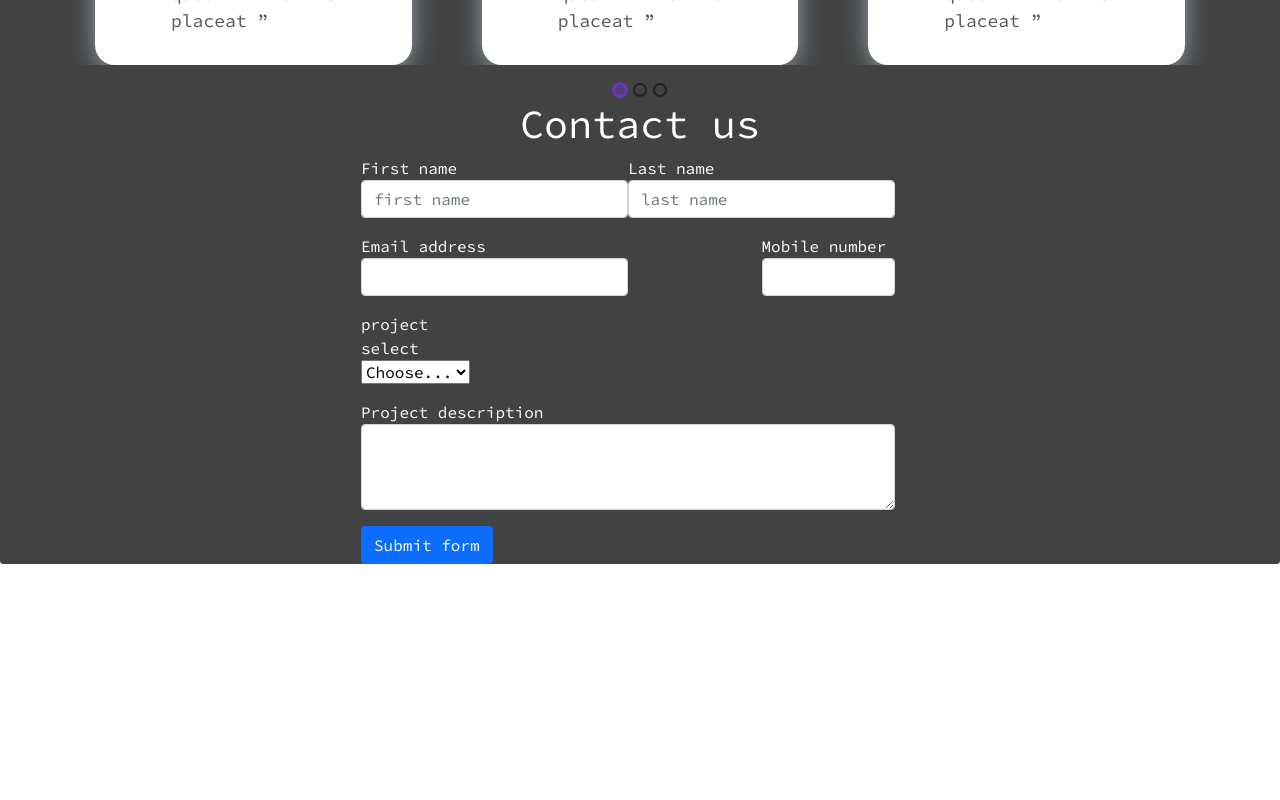
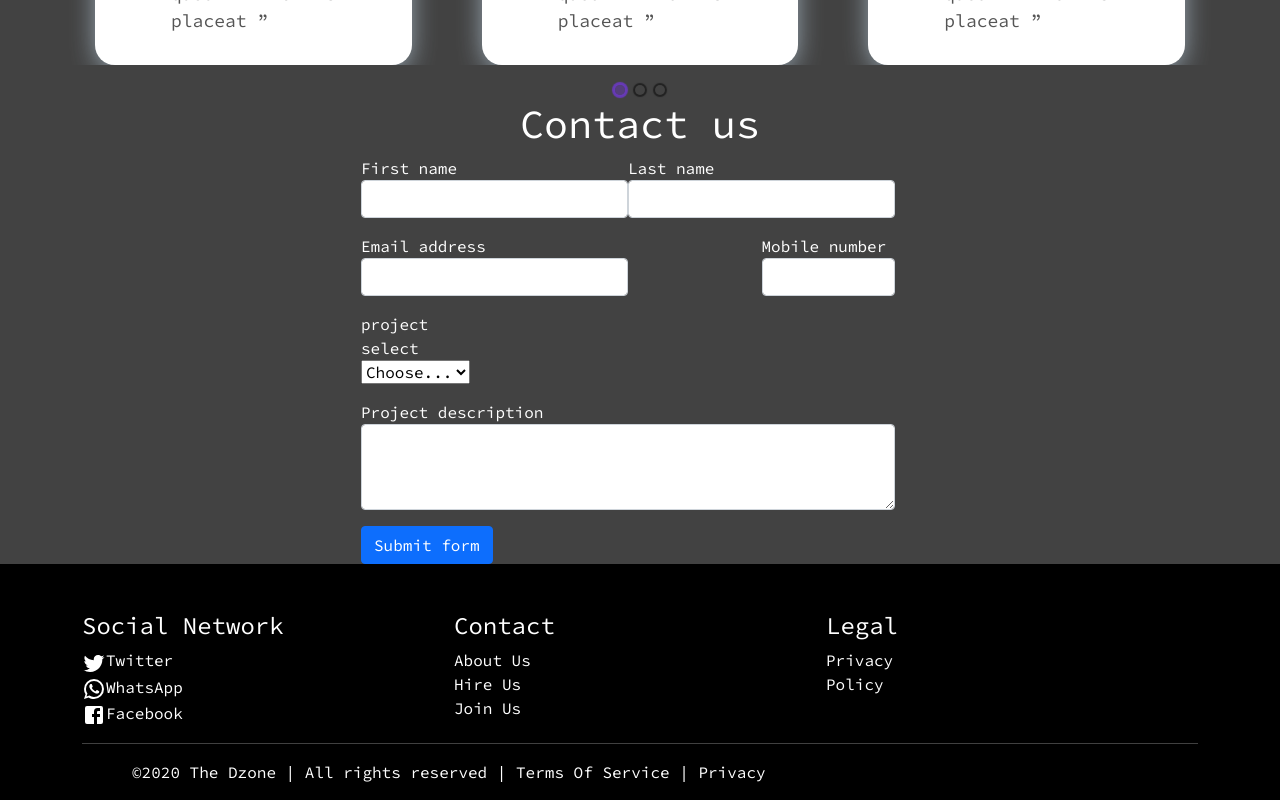
Before and after one commit to rajiv12196/reactlivewebsite, a React (Create React App) app: page /service in a window 1280 px wide. Shown: the part 1575-2375 px from the top of the page. Before the commit the page ends 2139 px from the top, so only its background shows below. Built offline with nearby package versions, Linux system fonts and the light colour scheme.

Commit message:
first committed

```diff
--- a/package.json
+++ b/package.json
@@ -14,7 +14,9 @@
     "jquery": "^3.5.1",
     "mdbreact": "^4.27.0",
     "owl.carousel": "^2.3.4",
+    "prop-types": "^15.7.2",
     "react": "^16.13.1",
+    "react-bootstrap": "^1.3.0",
     "react-dom": "^16.13.1",
     "react-elastic-carousel": "^0.7.5",
     "react-multi-carousel": "^2.5.5",
@@ -24,6 +26,7 @@
     "react-scripts": "3.4.1",
     "react-scroll": "^1.8.1",
     "react-slick": "^0.27.10",
+    "react-swipeable-views": "^0.13.9",
     "slick-carousel": "^1.8.1",
     "styled-components": "^5.2.0"
   },
--- a/public/index.html
+++ b/public/index.html
@@ -15,7 +15,7 @@
     <link rel="manifest" href="%PUBLIC_URL%/manifest.json" />
     <link href="https://fonts.googleapis.com/css2?family=Source+Code+Pro&display=swap" rel="stylesheet">
 
-
+    <script src="https://ajax.googleapis.com/ajax/libs/jquery/3.5.1/jquery.min.js"></script>
 
 
     <title>React App</title>
@@ -25,7 +25,10 @@
     <div id="root"></div>
 
 
-
+    <!-- Fonts to support Material Design -->
+  <link rel="stylesheet" href="https://fonts.googleapis.com/css?family=Roboto:300,400,500,700&display=swap" />
+  <!-- Icons to support Material Design -->
+  <link rel="stylesheet" href="https://fonts.googleapis.com/icon?family=Material+Icons" />
 
 
 
--- a/src/About.jsx
+++ b/src/About.jsx
@@ -1,14 +1,107 @@
-import React  from 'react';
-import web from "../src/Images/logo.jpg"
-import { NavLink } from 'react-router-dom';
-import Common from "./Common";
-const About = () =>{
-
-    return(
-    <>
-     <Common name="welcome to the about page" imgsrc={web} visit="/contact" btname="contact now"/>
+import React from 'react';
+import PropTypes from 'prop-types';
+import SwipeableViews from 'react-swipeable-views';
+import { makeStyles, useTheme } from '@material-ui/core/styles';
+import AppBar from '@material-ui/core/AppBar';
+import Tabs from '@material-ui/core/Tabs';
+import Tab from '@material-ui/core/Tab';
+import Typography from '@material-ui/core/Typography';
+import Box from '@material-ui/core/Box';
+import web1 from "../src/Images/Tdz.png";
 
 
-    </>);
+function TabPanel(props) {
+  const { children, value, index, ...other } = props;
+
+  return (
+    <div
+      role="tabpanel"
+      hidden={value !== index}
+      id={`full-width-tabpanel-${index}`}
+      aria-labelledby={`full-width-tab-${index}`}
+      {...other}
+    >
+      {value === index && (
+        <Box p={3}>
+          <Typography>{children}</Typography>
+        </Box>
+      )}
+    </div>
+  );
+}
+
+TabPanel.propTypes = {
+  children: PropTypes.node,
+  index: PropTypes.any.isRequired,
+  value: PropTypes.any.isRequired,
 };
-export default About;
+
+function a11yProps(index) {
+  return {
+    id: `full-width-tab-${index}`,
+    'aria-controls': `full-width-tabpanel-${index}`,
+  };
+}
+
+const useStyles = makeStyles((theme) => ({
+  root: {
+    backgroundColor: theme.palette.background.paper,
+    width: 500,
+  },
+}));
+
+export default function FullWidthTabs() {
+  const classes = useStyles();
+  const theme = useTheme();
+  const [value, setValue] = React.useState(0);
+
+  const handleChange = (event, newValue) => {
+    setValue(newValue);
+  };
+
+  const handleChangeIndex = (index) => {
+    setValue(index);
+  };
+
+  return (
+
+    <div className={classes.root} className="tab1" >
+      <AppBar position="static" color="default">
+        <Tabs
+          value={value}
+          onChange={handleChange}
+          indicatorColor="primary"
+          textColor="primary"
+          variant="fullWidth"
+          aria-label="full width tabs example"
+        >
+          <Tab label="Design" {...a11yProps(0)} />
+          <Tab label="Development" {...a11yProps(1)} />
+          <Tab label="Hosting" {...a11yProps(2)} />
+        </Tabs>
+      </AppBar>
+      <SwipeableViews
+        axis={theme.direction === 'rtl' ? 'x-reverse' : 'x'}
+        index={value}
+        onChangeIndex={handleChangeIndex}
+      >
+        <TabPanel value={value} index={0} dir={theme.direction}>
+         <div className="Container">
+         <img src={web1} alt="..." className="img-thumbnail rounded float-left w-25 h-25"/>
+         <h2> UI /UX Design</h2>
+         <br></br><hr></hr>
+         <br></br>
+
+         <h2> Price:         to  </h2>
+         </div>
+        </TabPanel>
+        <TabPanel value={value} index={1} dir={theme.direction}>
+          Item Two
+        </TabPanel>
+        <TabPanel value={value} index={2} dir={theme.direction}>
+          Item Three
+        </TabPanel>
+      </SwipeableViews>
+    </div>
+  );
+}
--- a/src/App.jsx
+++ b/src/App.jsx
@@ -1,11 +1,10 @@
 import React from 'react';
 import Home from "./Home";
 import { Switch ,Route, Redirect, NavLink } from "react-router-dom";
-//import Contact from "./Contact";
+
 import Service from "./Service";
 import About from "./About";
 //import Navbar from "./Navbar";
-
 
 
 
@@ -17,7 +16,7 @@ const App = () =>{
 
     <Switch>
 
-    <Route exact path="/" component={Home} />
+    <Route exact path="/home" component={Home} />
     <Route exact path="/about" component={About} />
     <Route exact path="/service" component={Service} />
 
--- a/src/Common.jsx
+++ b/src/Common.jsx
@@ -1,5 +1,5 @@
 import React  from 'react';
-import web from "../src/Images/logo.jpg"
+
 import { NavLink } from 'react-router-dom';
 import tdz from "../src/Images/Tdz.png";
 import { createMuiTheme, ThemeProvider } from '@material-ui/core/styles';
@@ -25,15 +25,6 @@ const Common = (props) =>{
   </div>
   </div>
 </div>
- <div className="parent_div1">
-  <div className="child_div1">
-
-  <img src={tdz} className="img-fluid rounded mx-auto d-block h-15 w-25 " alt="img"/>
-  <div className="center">
-  <NavLink className="button" to={props.visit}><span>{props.btname} </span></NavLink>
-  </div>
-  </div>
-</div>
 
 </Paper>
     </ThemeProvider>
--- a/src/Contact.jsx
+++ b/src/Contact.jsx
@@ -15,11 +15,11 @@ const Contact = () =>{
   <div className="form-row form left">
     <div className="col-md-6 " >
       <label for="validationDefault01">First name</label>
-      <input type="text" className="form-control" id="validationDefault01" placeholder="first name"/>
+      <input type="text" className="form-control" id="validationDefault01" />
     </div>
     <div className="col-md-6  pb-3">
       <label for="validationDefault02">Last name</label>
-      <input type="text" className="form-control" id="validationDefault02" placeholder="last name" />
+      <input type="text" className="form-control" id="validationDefault02"  />
     </div>
   </div>
   <div className="form-row">
--- /dev/null
+++ b/src/Footer.jsx
@@ -0,0 +1,50 @@
+import React from "react";
+import FacebookIcon from '@material-ui/icons/Facebook';
+import TwitterIcon from '@material-ui/icons/Twitter';
+import WhatsAppIcon from '@material-ui/icons/WhatsApp';
+function Footer() {
+  return (
+    <div className="main-footer">
+      <div className="container">
+        <div className="row">
+          {/* Column1 */}
+          <div className="col">
+            <h4>Social Network</h4>
+            <ui className="list-unstyled">
+              <li><TwitterIcon/>Twitter</li>
+              <li><WhatsAppIcon/>WhatsApp</li>
+              <li><FacebookIcon/>Facebook</li>
+            </ui>
+          </div>
+          {/* Column2 */}
+          <div className="col">
+            <h4>Contact</h4>
+            <ui className="list-unstyled">
+              <li>About Us</li>
+              <li>Hire Us</li>
+              <li>Join Us</li>
+            </ui>
+          </div>
+          {/* Column3 */}
+          <div className="col">
+            <h4>Legal</h4>
+            <ui className="list-unstyled">
+              <li>Privacy</li>
+              <li>Policy</li>
+
+            </ui>
+          </div>
+        </div>
+        <hr />
+        <div className="row">
+          <p className="col-sm">
+            &copy;{new Date().getFullYear()} The Dzone | All rights reserved |
+            Terms Of Service | Privacy
+          </p>
+        </div>
+      </div>
+    </div>
+  );
+}
+
+export default Footer;
--- /dev/null
+++ b/src/Footercol.jsx
@@ -0,0 +1,17 @@
+import React from "react";
+
+import Footer from "./Footer";
+
+function Footercol() {
+  return (
+    <div className="page-container">
+      <div className="content-wrap">
+
+
+      </div>
+      <Footer />
+    </div>
+  );
+}
+
+export default Footercol;
--- a/src/Home.jsx
+++ b/src/Home.jsx
@@ -1,5 +1,5 @@
 import React  from 'react';
-import web from "../src/Images/logo.jpg"
+
 import { NavLink } from 'react-router-dom';
 import Common from "./Common";
 const Home = () =>{
--- a/src/Service.jsx
+++ b/src/Service.jsx
@@ -5,7 +5,7 @@ import Contact from "./Contact";
 import { NavLink } from 'react-router-dom';
 import { createMuiTheme, ThemeProvider } from '@material-ui/core/styles';
 import {Paper } from '@material-ui/core';
-
+import Footercol from "./Footercol";
 import Sdata from "./Sdata";
 import Card from "./Card";
 import MultiCarouselPage from "./MultiCarouselPage";
@@ -96,6 +96,7 @@ const Service = () =>{
      <Call/>
      <MultiCarouselPage/>
      <Contact/>
+    <Footercol/>
      </Paper>
     </ThemeProvider>
     </>);
--- a/src/index.css
+++ b/src/index.css
@@ -79,26 +79,7 @@
     justify-content: center;
     align-items: center;
   }
-  .parent_div1{
-    width: 100vw;
-    height: 100vh;
 
-    display: flex;
-    justify-content: center;
-   align-items: center;
-
-
-  }
-
-  .child_div1 {
-   width: 30vw;
-   height: 80vh;
-
-
-   -ms-transform: rotate(90deg); /* IE 9 */
-   transform: rotate(90deg);
-
-  }
 
 p{
  text-align: justify;
@@ -231,3 +212,16 @@ p{
 .owl-carousel .owl-nav button.owl-next, .owl-carousel .owl-nav button.owl-prev, .owl-carousel button.owl-dot {
   outline: 0;
 }
+ .tab1{
+   width: 100vw;
+   background-color: grey;
+   height: 100vh;
+ }
+ .main-footer {
+  color: white;
+  background-color: black;
+  padding-top: 3em;
+  position: relative;
+  bottom: 0;
+  width: 100%;
+}
```
Also changed, not shown: 9 other files (tests, documents, lock files or other folders).
